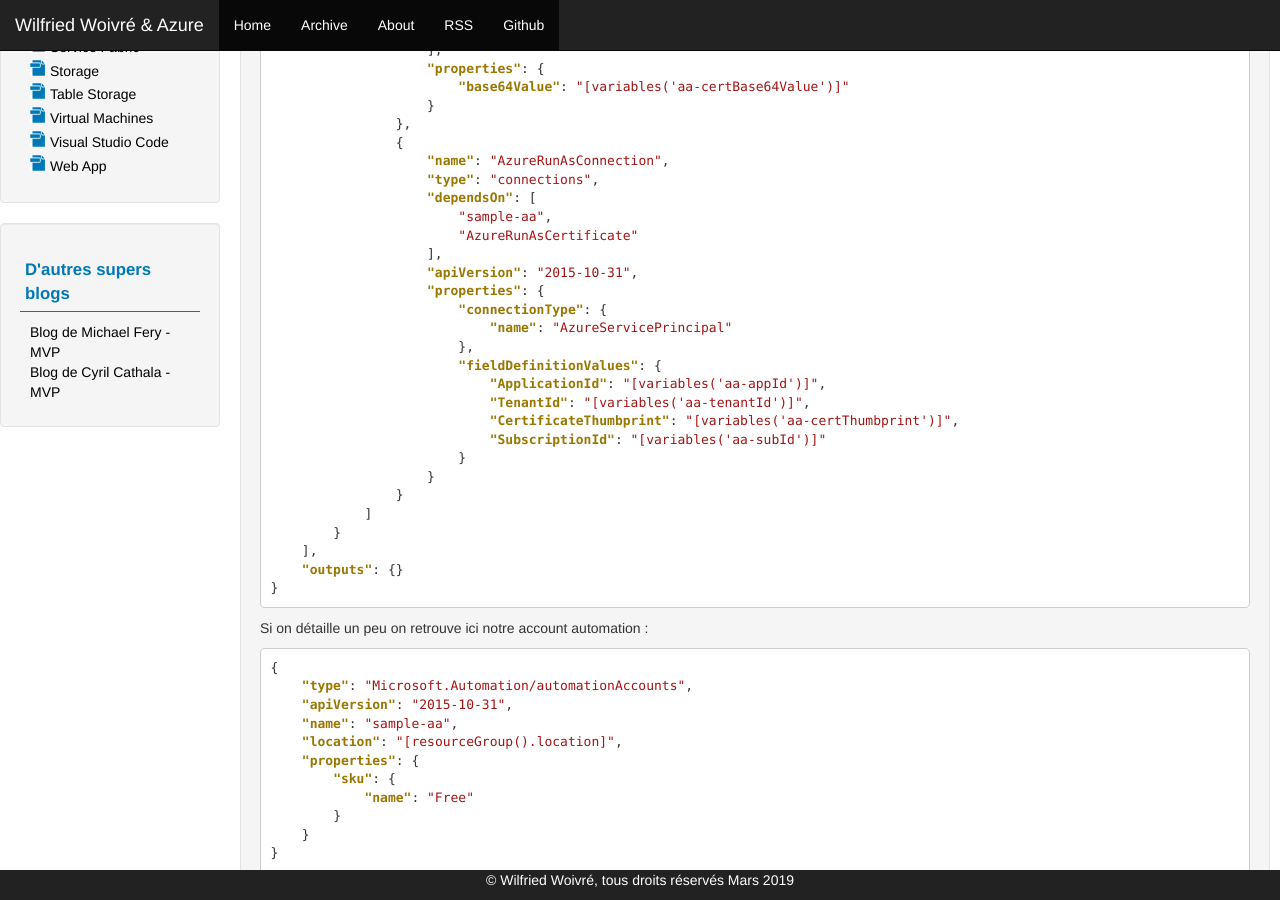
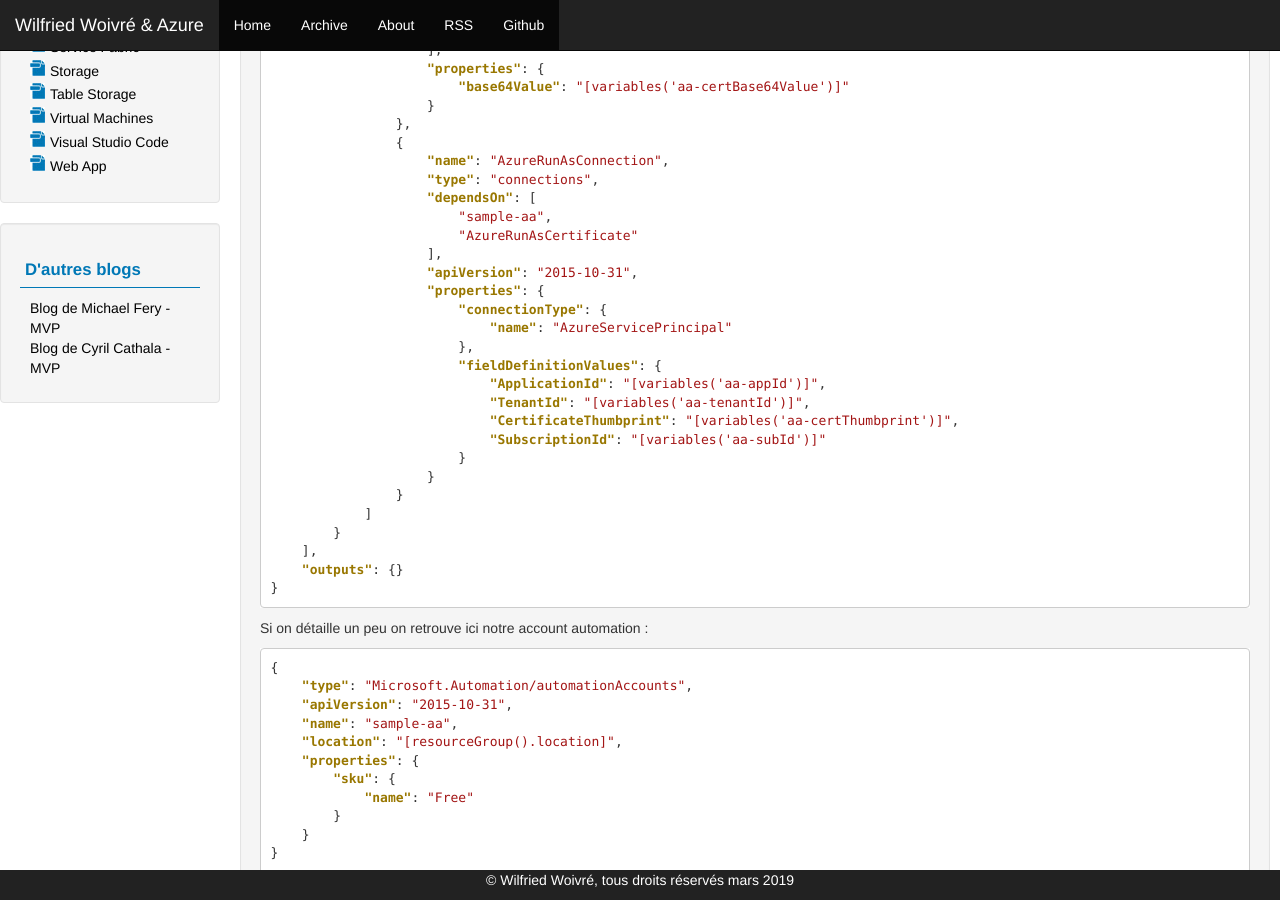
Before and after one commit to wilfriedwoivre/wilfriedwoivre.github.io, a Jekyll site: the page built from index.html, in a window 1280 px wide and 900 px high, scrolled down 1169 px. Built offline with Jekyll 4.4.1, drawn with Linux system fonts in a browser that asks for light colours; the list of posts is cut into pages by our own code.

Commit message:
update UI

```diff
--- a/_includes/footer.html
+++ b/_includes/footer.html
@@ -3,7 +3,7 @@
         <div class="span12 footer navbar-inverse navbar-fixed-bottom">
             {% assign monthIndex = site.time | date: '%m' | minus: 1 %}
 
-            <p class="copyright">&copy;  {{ site.author }}, tous droits r&eacute;serv&eacute;s {{ site.data.fr.months[monthIndex] }} {{ site.time | date: '%Y' }} </p>
+            <p class="copyright">&copy;  {{ site.author }}, tous droits r&eacute;serv&eacute;s {{ site.data.fr.months[monthIndex] | downcase }} {{ site.time | date: '%Y' }} </p>
         </div>
     </div>
 </div>
--- a/_includes/links-list.html
+++ b/_includes/links-list.html
@@ -1,5 +1,5 @@
 <div class="sidebar-part">
-  <p class="altcol-title">D&#39;autres supers blogs</p>
+  <p class="altcol-title">D&#39;autres blogs</p>
 
   <ul class="blogroll">
     <li>
```
